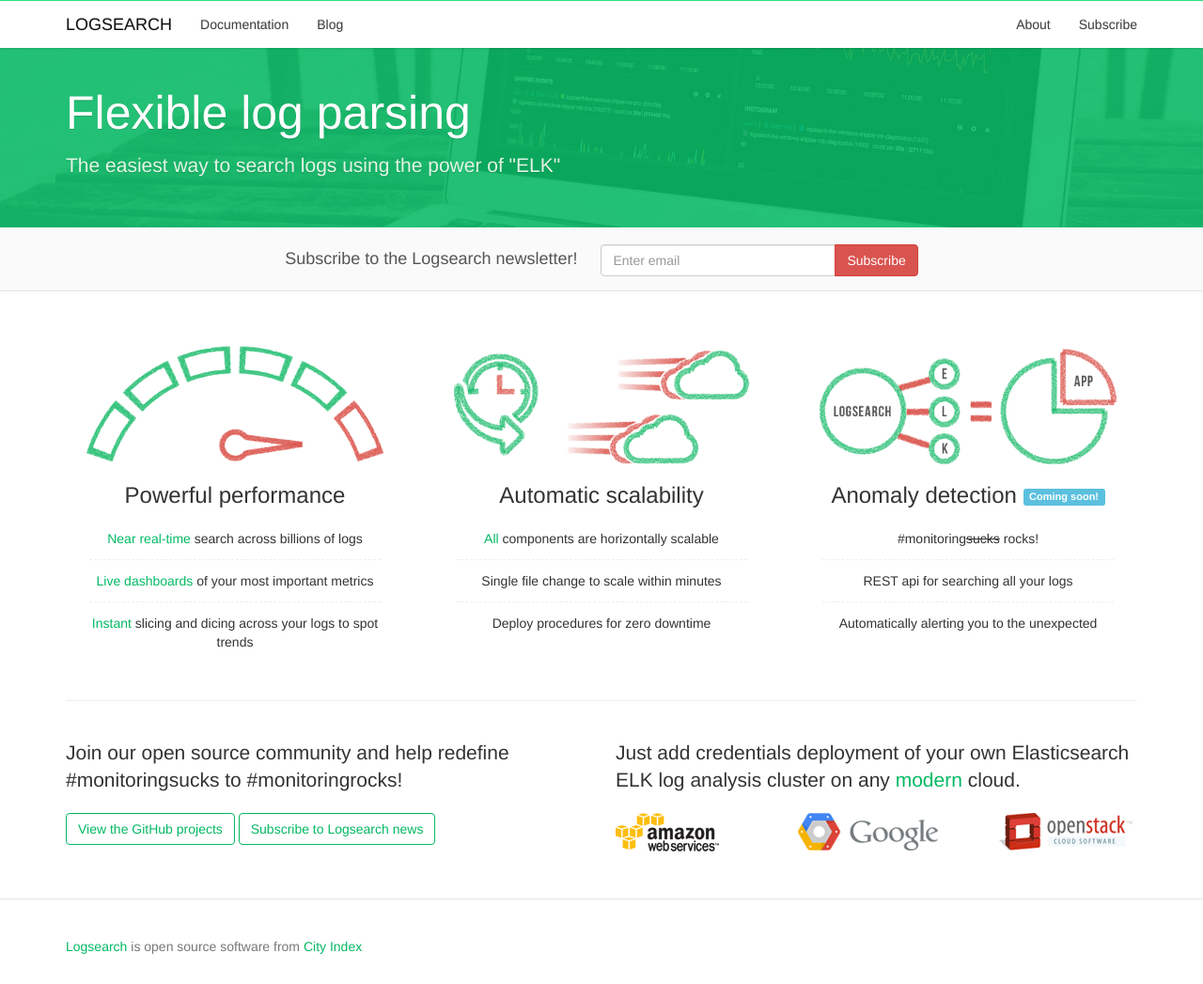
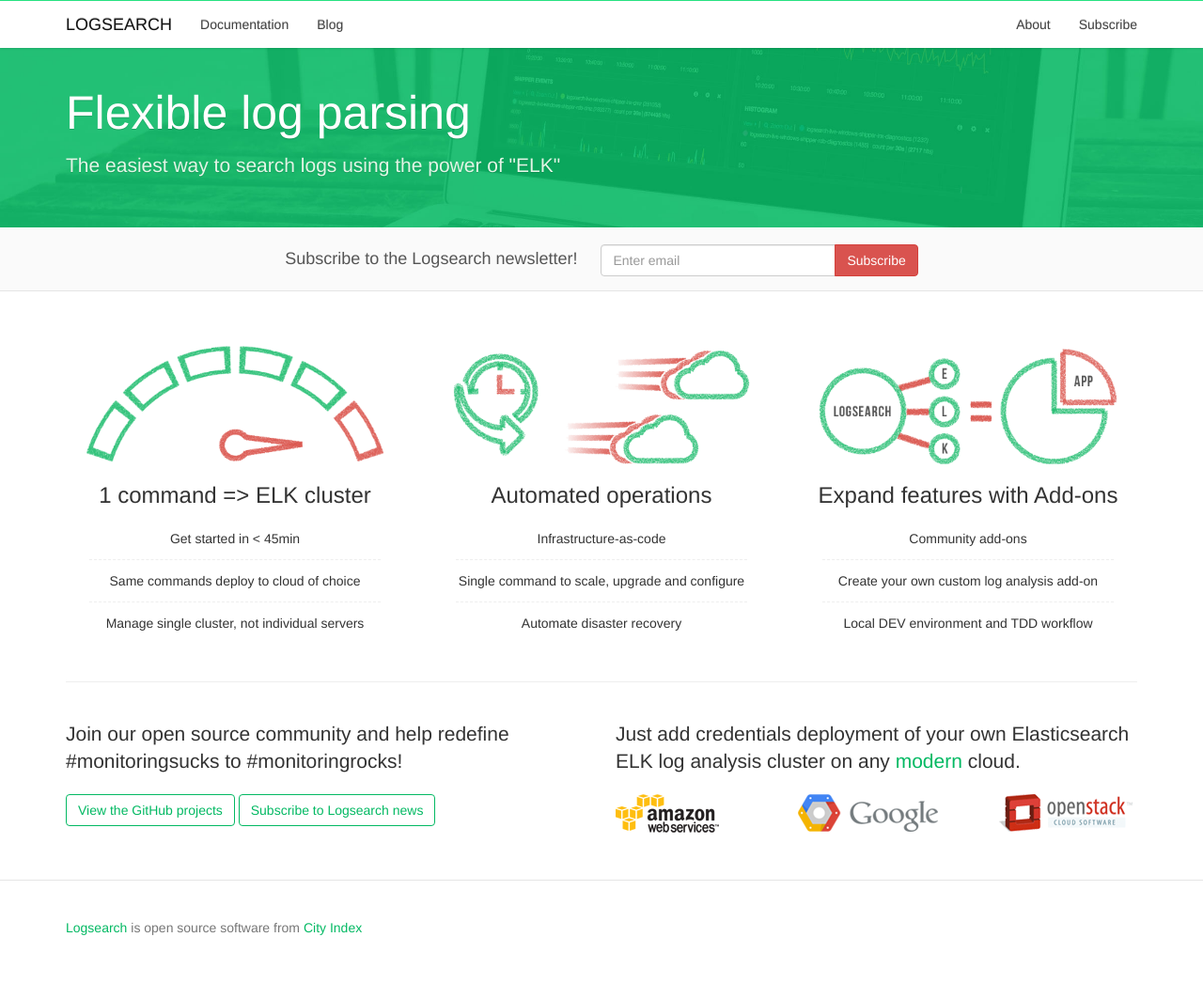
Before and after one commit to logsearch/logsearch-website, a Jekyll site: the page built from index.html, in a window 1280 px wide and 1047 px high. Shown: the whole window at 94% size. Built offline with Jekyll 4.4.1, drawn with Linux system fonts in a browser that asks for light colours.

Commit message:
Update homepage text

```diff
--- a/index.html
+++ b/index.html
@@ -11,34 +11,34 @@
     <div class="col-sm-4 feature">
       <img src="images/performance.png" alt="Powerful performance" class="img-responsive">
 
-      <h3>Powerful performance</h3>
+      <h3>1 command => <span style="white-space: nowrap;">ELK cluster</span></h3>
 
       <ul>
-        <li><a title="Log events are typically available for searching 1-2s after being created in the source system">Near real-time</a> search across billions of logs</li>
-        <li><a title="Auto updated every 30s">Live dashboards</a> of your most important metrics</li>
-        <li><a title="Most queries take < 10 seconds to run">Instant</a> slicing and dicing across your logs to spot trends</li>
+        <li>Get started in &lt; 45min</li>
+        <li>Same commands deploy to cloud of choice</li>
+        <li>Manage single cluster, not individual servers</li>
       </ul>
     </div>
     <div class="col-sm-4 feature">
       <img src="images/scalability-ops.png" alt="Automatic scalability" class="img-responsive">
 
-      <h3>Automatic scalability</h3>
+      <h3>Automated operations</h3>
 
       <ul>
-        <li><a title="... except for the queue; but we're working on that :-)">All</a> components are horizontally scalable</li>
-        <li>Single file change to scale within minutes</li>
-        <li>Deploy procedures for zero downtime</li>
+        <li>Infrastructure-as-code</li>
+        <li>Single command to scale, upgrade and configure</li>
+        <li>Automate disaster recovery</li>
       </ul>
     </div>
     <div class="col-sm-4 feature">
       <img src="images/platform.png" alt="Logsearch as a platform" class="img-responsive">
 
-      <h3>Anomaly detection <span class="label label-info">Coming soon!</span></h3>
+      <h3>Expand features with <span style="white-space: nowrap;">Add-ons</span></h3>
 
       <ul>
-        <li>#monitoring<strike>sucks</strike>&nbsp;rocks!</li>
-        <li>REST api for searching all your logs</li>
-        <li>Automatically alerting you to the unexpected</li>
+        <li>Community add-ons</li>
+        <li>Create your own custom log analysis add-on</li>
+        <li>Local DEV environment and TDD workflow</li>
       </ul>
 
     </div>
```
